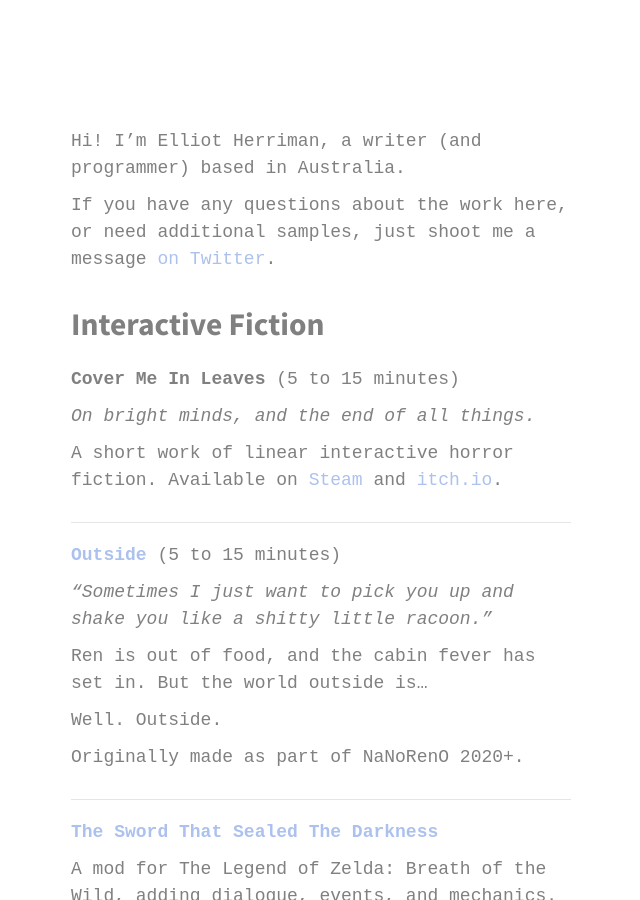
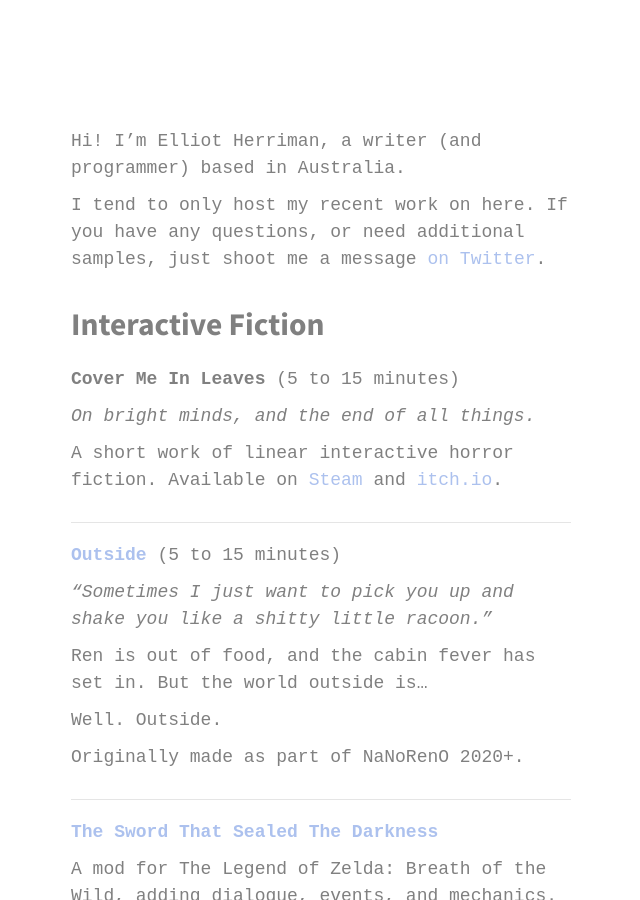
Before and after one commit to elliotherriman/website, a Jekyll site: the page built from writing.md, in a window 1280 px wide and 900 px high. Shown: the whole window, without its empty margins (319-959 px from the left). Built offline with Jekyll 4.4.1, drawn with Linux system fonts in a browser that asks for light colours; nearby versions of some CDN libraries; some web fonts are replaced.

Commit message:
Update writing.md

```diff
--- a/writing.md
+++ b/writing.md
@@ -7,7 +7,7 @@ custom_css: plain
 
 Hi! I'm Elliot Herriman, a writer (and programmer) based in Australia.
 
-If you have any questions about the work here, or need additional samples, just shoot me a message [on Twitter](https://twitter.com/elliotherriman).
+I tend to only host my recent work on here. If you have any questions, or need additional samples, just shoot me a message [on Twitter](https://twitter.com/elliotherriman).
 
 **Interactive Fiction**
 ---
```
